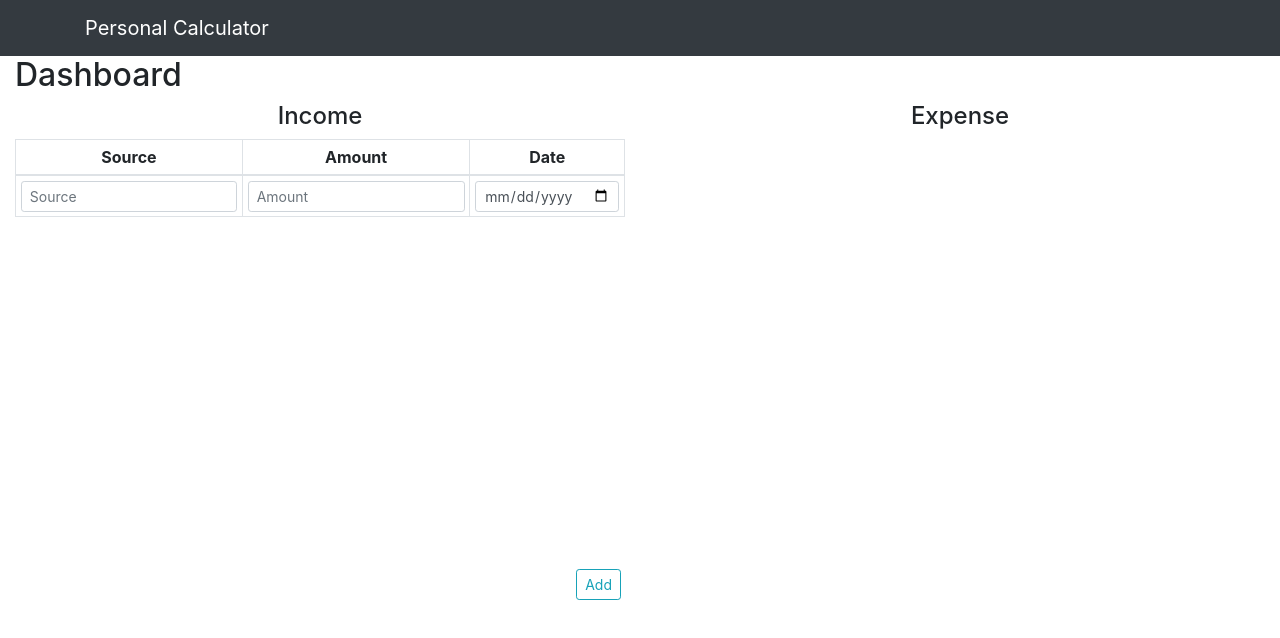
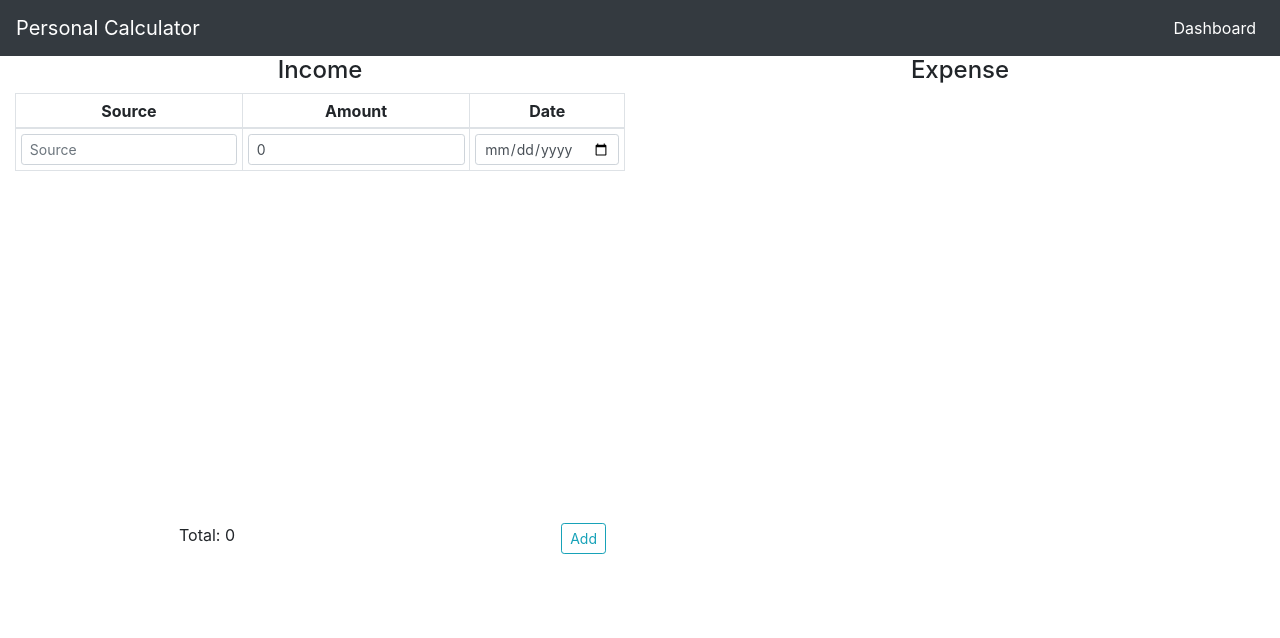
Before and after one commit to Scavengerindisguise/personal-calculator, a React (Create React App) app: page / in a window 1280 px wide. Shown: the top 638 px of the page. Built offline with nearby package versions, Linux system fonts and the light colour scheme.

Commit message:
Income Total

```diff
--- a/src/components/dashboard.js
+++ b/src/components/dashboard.js
@@ -7,20 +7,34 @@ class Dashboard extends React.Component {
     constructor(props) {
         super(props);
         this.state = {
+            incomeTotal: 0,
             income: [
                 {
                     source: '',
-                    amount: '',
+                    amount: 0,
                     date: '',
                 }
             ]
         }
         this.handleChange = this.handleChange.bind(this);
         this.addIncomeRow = this.addIncomeRow.bind(this);
+        this.handleBlur = this.handleBlur.bind(this);
+    }
+
+    handleBlur(event) {
+        console.log(event);
+        let total = 0;
+        for (let i = 0; i < this.state.income.length; i++) {
+            total = parseInt(this.state.incomeTotal, 10) + parseInt(this.state.income[i].amount, 10);
+        }
+        console.log(total, typeof (this.state.incomeTotal), this.state.income);
+        this.setState({
+            incomeTotal: total
+        });
     }
 
     handleChange(i, event) {
-        console.log(i, event.target.value);
+        // console.log(i, event.target.value);
         const name = event.target.name;
         const income = [...this.state.income];
         income[i] = { ...income[i], [name]: event.target.value }
@@ -47,7 +61,7 @@ class Dashboard extends React.Component {
                         <Input bsSize="sm" onChange={this.handleChange.bind(this, i)} value={el.source} type="text" name="source" id="source" placeholder="Source" />
                     </td>
                     <td>
-                        <Input bsSize="sm" onChange={this.handleChange.bind(this, i)} value={el.amount} type="number" name="amount" id="amount" placeholder="Amount" />
+                        <Input bsSize="sm" onBlur={this.handleBlur} onChange={this.handleChange.bind(this, i)} value={el.amount} type="number" name="amount" id="amount" placeholder="Amount" />
                     </td>
                     <td>
                         <Input bsSize="sm" onChange={this.handleChange.bind(this, i)} value={el.date} type="date" name="date" id="date" placeholder="Date" />
@@ -76,7 +90,6 @@ class Dashboard extends React.Component {
     render() {
         return (
             <div className='container-fluid'>
-                <h2>Dashboard</h2>
                 <div className='row text-center'>
                     <div className="col-md-6">
                         <h4>Income</h4>
@@ -84,8 +97,13 @@ class Dashboard extends React.Component {
                             <div className="dashboard-table">
                                 {this.returnRows()}
                             </div>
-                            <Row className="justify-content-end mr-1">
-                                <Button type="submit" value="submit" outline size="sm" color="info" >Add</Button>
+                            <Row className="mr-1">
+                                <div className="col-md-8">
+                                    <p>Total: {this.state.incomeTotal}</p>
+                                </div>
+                                <div className="col-md-4 text-right">
+                                    <Button type="submit" value="submit" outline size="sm" color="info" >Add</Button>
+                                </div>
                             </Row>
                         </Form>
                     </div>
--- a/src/components/header.js
+++ b/src/components/header.js
@@ -1,18 +1,35 @@
 import React from 'react';
-import { Navbar, NavbarBrand } from 'reactstrap';
+import { Navbar, NavbarBrand, NavbarToggler, Collapse,Nav, NavItem,
+         NavLink} from 'reactstrap';
 
 class Header extends React.Component {
     constructor(props) {
         super(props);
 
+        this.state = {
+            isNavOpen: false
+        };
+     this.toggle = this.toggle.bind(this);
+    }
+
+    toggle() {
+        this.setState({
+            isNavOpen: !this.state.isNavOpen
+        });
     }
 
     render() {
         return (
-            <Navbar dark color="dark">
-                <div className="container">
-                    <NavbarBrand href="/">Personal Calculator</NavbarBrand>
-                </div>
+            <Navbar dark color="dark" expand="md">
+                <NavbarBrand href="/">Personal Calculator</NavbarBrand>
+                <NavbarToggler onClick={this.toggle} />
+                <Collapse isOpen={this.state.isNavOpen} navbar>
+                    <Nav className="ml-auto" navbar>
+                        <NavItem>
+                            <NavLink className="active">Dashboard</NavLink>
+                        </NavItem>
+                    </Nav>
+                </Collapse>
             </Navbar>
         );
     }
```
